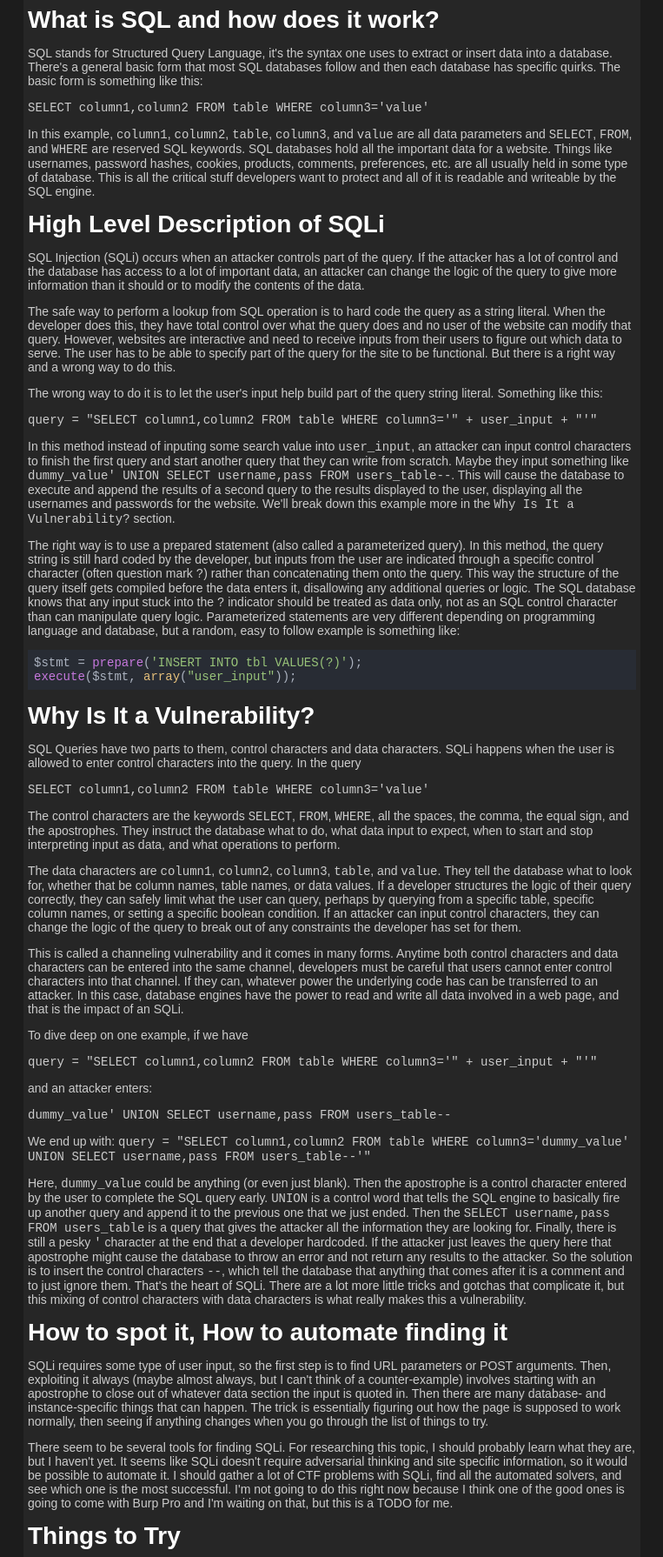
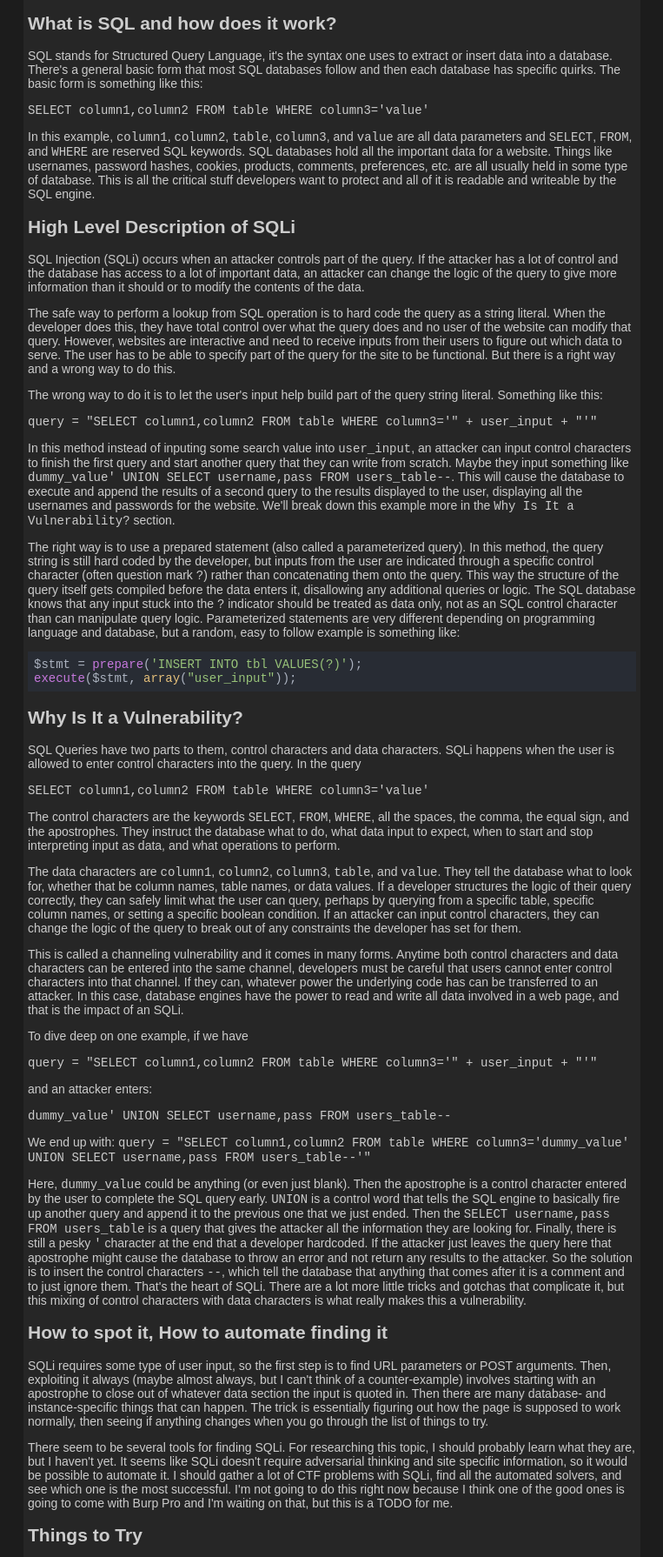
Before and after one commit to stripofmist/stripofmist.github.io, a plain HTML site: page SQLi.html in a window 1280 px wide. Shown: the part 170-1960 px from the top of the page at 87% size, without its empty margins (258-1021 px from the left). Drawn offline with Linux system fonts and the light colour scheme.

Commit message:
Formatting sqli page

```diff
--- a/SQLi.html
+++ b/SQLi.html
@@ -19,11 +19,11 @@
 
     <div class="content-container">
     <h1>SQL Injection</h1>
-<h1 id="What is SQL and how does it work?">What is SQL and how does it work?</h1>
+<h2 id="What is SQL and how does it work?">What is SQL and how does it work?</h2>
 <p>SQL stands for Structured Query Language, it's the syntax one uses to extract or insert data into a database. There's a general basic form that most SQL databases follow and then each database has specific quirks. The basic form is something like this:</p>
 <p><code>SELECT column1,column2 FROM table WHERE column3='value'</code></p>
 <p>In this example, <code>column1</code>, <code>column2</code>, <code>table</code>, <code>column3</code>, and <code>value</code> are all data parameters and <code>SELECT</code>, <code>FROM</code>, and <code>WHERE</code> are reserved SQL keywords. SQL databases hold all the important data for a website. Things like usernames, password hashes, cookies, products, comments, preferences, etc. are all usually held in some type of database. This is all the critical stuff developers want to protect and all of it is readable and writeable by the SQL engine.</p>
-<h1 id="High Level Description of SQLi">High Level Description of SQLi</h1>
+<h2 id="High Level Description of SQLi">High Level Description of SQLi</h2>
 <p>SQL Injection (SQLi) occurs when an attacker controls part of the query. If the attacker has a lot of control and the database has access to a lot of important data, an attacker can change the logic of the query to give more information than it should or to modify the contents of the data.</p>
 <p>The safe way to perform a lookup from SQL operation is to hard code the query as a string literal. When the developer does this, they have total control over what the query does and no user of the website can modify that query. However, websites are interactive and need to receive inputs from their users to figure out which data to serve. The user has to be able to specify part of the query for the site to be functional. But there is a right way and a wrong way to do this.</p>
 <p>The wrong way to do it is to let the user's input help build part of the query string literal. Something like this:</p>
@@ -32,7 +32,7 @@
 <p>The right way is to use a prepared statement (also called a parameterized query). In this method, the query string is still hard coded by the developer, but inputs from the user are indicated through a specific control character (often question mark <code>?</code>) rather than concatenating them onto the query. This way the structure of the query itself gets compiled before the data enters it, disallowing any additional queries or logic. The SQL database knows that any input stuck into the <code>?</code> indicator should be treated as data only, not as an SQL control character than can manipulate query logic. Parameterized statements are very different depending on programming language and database, but a random, easy to follow example is something like:</p>
 <pre><code>$stmt = prepare(&#39;INSERT INTO tbl VALUES(?)&#39;);
 execute($stmt, array(&quot;user_input&quot;));</code></pre>
-<h1 id="Why Is It a Vulnerability?">Why Is It a Vulnerability?</h1>
+<h2 id="Why Is It a Vulnerability?">Why Is It a Vulnerability?</h2>
 <p>SQL Queries have two parts to them, control characters and data characters. SQLi happens when the user is allowed to enter control characters into the query. In the query</p>
 <p><code>SELECT column1,column2 FROM table WHERE column3='value'</code></p>
 <p>The control characters are the keywords <code>SELECT</code>, <code>FROM</code>, <code>WHERE</code>, all the spaces, the comma, the equal sign, and the apostrophes. They instruct the database what to do, what data input to expect, when to start and stop interpreting input as data, and what operations to perform.</p>
@@ -44,10 +44,10 @@ execute($stmt, array(&quot;user_input&quot;));</code></pre>
 <p><code>dummy_value' UNION SELECT username,pass FROM users_table--</code></p>
 <p>We end up with: <code>query = "SELECT column1,column2 FROM table WHERE column3='dummy_value' UNION SELECT username,pass FROM users_table--'"</code></p>
 <p>Here, <code>dummy_value</code> could be anything (or even just blank). Then the apostrophe is a control character entered by the user to complete the SQL query early. <code>UNION</code> is a control word that tells the SQL engine to basically fire up another query and append it to the previous one that we just ended. Then the <code>SELECT username,pass FROM users_table</code> is a query that gives the attacker all the information they are looking for. Finally, there is still a pesky <code>'</code> character at the end that a developer hardcoded. If the attacker just leaves the query here that apostrophe might cause the database to throw an error and not return any results to the attacker. So the solution is to insert the control characters <code>--</code>, which tell the database that anything that comes after it is a comment and to just ignore them. That's the heart of SQLi. There are a lot more little tricks and gotchas that complicate it, but this mixing of control characters with data characters is what really makes this a vulnerability.</p>
-<h1 id="How to spot it, How to automate finding it">How to spot it, How to automate finding it</h1>
+<h2 id="How to spot it, How to automate finding it">How to spot it, How to automate finding it</h2>
 <p>SQLi requires some type of user input, so the first step is to find URL parameters or POST arguments. Then, exploiting it always (maybe almost always, but I can't think of a counter-example) involves starting with an apostrophe to close out of whatever data section the input is quoted in. Then there are many database- and instance-specific things that can happen. The trick is essentially figuring out how the page is supposed to work normally, then seeing if anything changes when you go through the list of things to try.</p>
 <p>There seem to be several tools for finding SQLi. For researching this topic, I should probably learn what they are, but I haven't yet. It seems like SQLi doesn't require adversarial thinking and site specific information, so it would be possible to automate it. I should gather a lot of CTF problems with SQLi, find all the automated solvers, and see which one is the most successful. I'm not going to do this right now because I think one of the good ones is going to come with Burp Pro and I'm waiting on that, but this is a TODO for me.</p>
-<h1 id="Things to Try">Things to Try</h1>
+<h2 id="Things to Try">Things to Try</h2>
 <p><a href="https://portswigger.net/web-security/sql-injection/cheat-sheet">https://portswigger.net/web-security/sql-injection/cheat-sheet</a></p>
 <ul>
 <li>Find POST and URL arguments</li>
@@ -129,7 +129,7 @@ execute($stmt, array(&quot;user_input&quot;));</code></pre>
 <li><code>username=root'--</code></li>
 </ul></li>
 </ul>
-<h1 id="Random Bits of Info That Are Helpful for SQLi">Random Bits of Info That Are Helpful for SQLi</h1>
+<h2 id="Random Bits of Info That Are Helpful for SQLi">Random Bits of Info That Are Helpful for SQLi</h2>
 <ul>
 <li>SQLi can happen directly from the URL bar with no proxy. The encoding will happen automatically.</li>
 <li>Oracle requires all <code>SELECT</code>s to come from a table, even if a table isn't really necessary to the logic. You can use table <code>DUAL</code> or <code>dual</code> for this purpose.</li>
@@ -138,7 +138,7 @@ execute($stmt, array(&quot;user_input&quot;));</code></pre>
 <li>You may need to URL-Encode key characters in POST arguments sometimes. This is especially true for things like semicolon which should be %3B</li>
 <li><code>SUBSTRING(column_name, position, length)</code> (Oracle uses <code>SUBSTR()</code> instead of <code>SUBSTRING()</code>)</li>
 </ul>
-<h1 id="List of SQL Engines">List of SQL Engines</h1>
+<h2 id="List of SQL Engines">List of SQL Engines</h2>
 <p>There are a lot. Here's the top 50 as of 2020-06-25 <a href="https://db-engines.com/en/ranking">https://db-engines.com/en/ranking</a></p>
 <ul>
 <li>Oracle</li>
@@ -192,7 +192,7 @@ execute($stmt, array(&quot;user_input&quot;));</code></pre>
 <li>Google Cloud Firestore</li>
 <li>H2</li>
 </ul>
-<h1 id="Further Research">Further Research</h1>
+<h2 id="Further Research">Further Research</h2>
 <ul>
 <li>Find a lot of SQLi CTF problems</li>
 <li>Find a lot of automated SQLi solvers</li>
```
